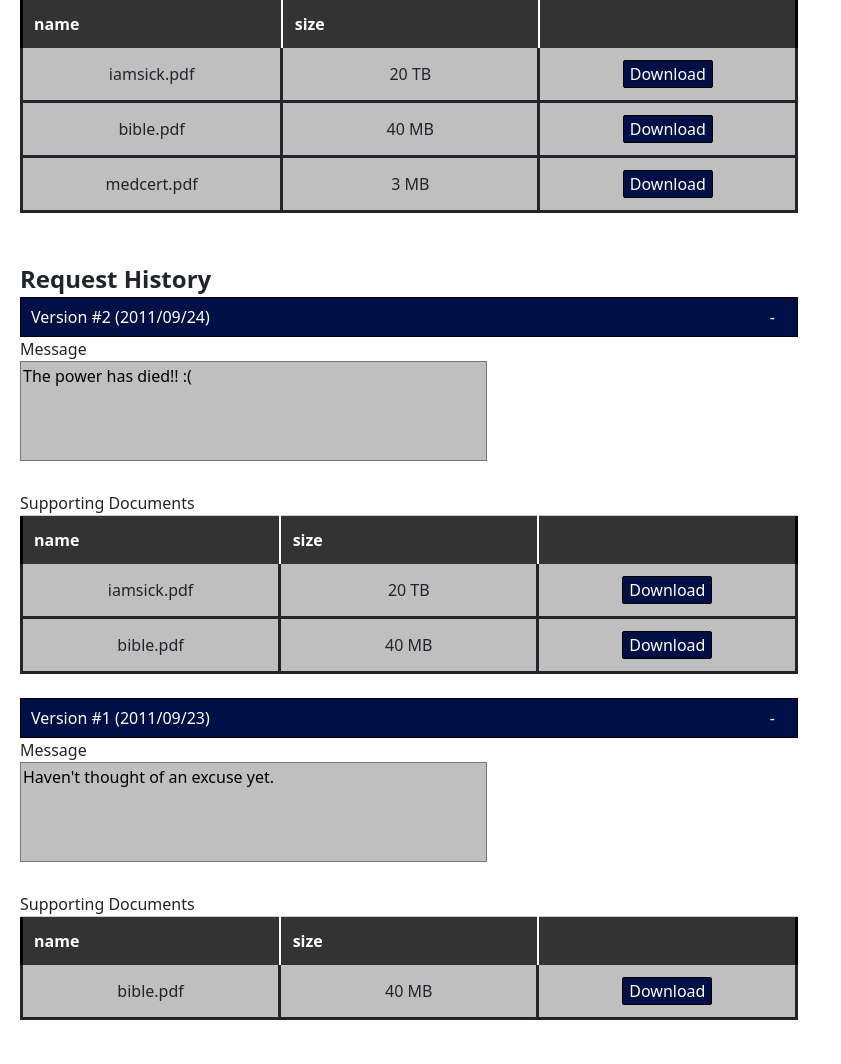
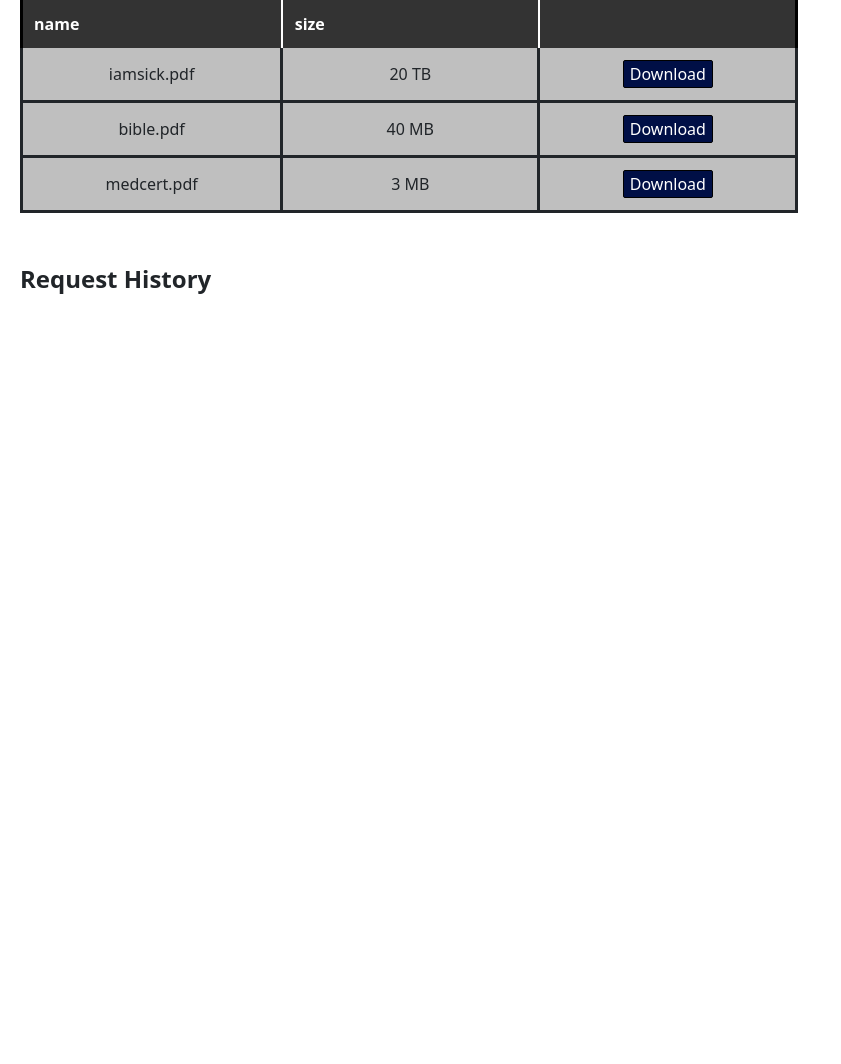
Before and after one commit to jameslafontaine/unimelb-comp30022-capstone-it-project, a Django app: page /student/view-req/1 in a window 1280 px wide. Shown: the part 749-1813 px from the top of the page, without its empty margins (0-841 px from the left). After the commit the page ends 1043 px from the top, so only its background shows below. Run offline with Django 4.2, Linux system fonts and the light colour scheme; data that the repository does not hold is empty.

Commit message:
Version history for student view req operational

```diff
--- a/login/templates/loginPage.html
+++ b/login/templates/loginPage.html
@@ -5,6 +5,7 @@
     </head>
     <body>
         <p>ids 1,2 are example students, ids 3,4 are example instructors</p>
+        <p>currently user2 does not have enough fake data to provive full experience</p>
         <label>select id:</label>
         <select id="idSelection">
         </select>
--- a/static/js/modules/data.js
+++ b/static/js/modules/data.js
@@ -121,3 +121,14 @@ function sloadAssignment(assignId){
             return data;
         })
 }
+
+/**
+ * STUDENT: Generates a list of "previous versions" of a request
+ */
+function getPreviousVersions(threadId){
+    return sloadRequestsData(threadId)
+        .then(requests => {
+            // cuts off the first request (current request)
+            return requests.splice(1);
+        })
+}
--- a/static/js/modules/requests.js
+++ b/static/js/modules/requests.js
@@ -76,12 +76,10 @@ function generateRequestTable(data, type) {
 	tableContainer.appendChild(table);
 };
 
-
-
 /**
  * Fills in the appropriate information required for the current version of a request on the review request and view resolved pages
  */
-function fillCurrentRequestInformation(threadId, versionNumber, view) {
+function fillCurrentRequestInformation(threadId, view) {
 
     getLatestRequest(threadId)
         .then(requestData => {
@@ -131,8 +129,6 @@ function fillCurrentRequestInformation(threadId, versionNumber, view) {
             //}
         })
 };
-
-
 
 /**
  * Generates a supporting documentation table, number denotes which supporting documentation table this is on the page
@@ -199,7 +195,7 @@ function generateVersionBox(version, number) {
 
     const expandableBoxContents = document.createElement("div");
     expandableBoxContents.className = "expandableBoxContents";
-    expandableBoxContents.innerHTML = `Version #${number} (${version.date})`;
+    expandableBoxContents.innerHTML = `Version #${number} (${version.date_created})`;
     expandableBoxContents.setAttribute('data-bs-toggle', 'collapse')
     expandableBoxContents.setAttribute('data-bs-target', `#expandableBoxSection${number}`)
 
@@ -227,7 +223,7 @@ function generateVersionBox(version, number) {
     messageTextarea.className = "textBox";
     messageTextarea.setAttribute("readonly", true);
     messageTextarea.style = "resize:none"
-    messageTextarea.textContent = version.message;
+    messageTextarea.textContent = version.request_content;
 
     const suppDocSpan = document.createElement("p");
     suppDocSpan.className = "text";
@@ -249,7 +245,7 @@ function generateVersionBox(version, number) {
     container.appendChild(expandableBoxSection);
     container.appendChild(document.createElement("br"));
 
-    generateSuppDocTable(version.documents, number);
+    //generateSuppDocTable(version.documents, number);
     //container.appendChild(document.createElement("br"));
     //container.appendChild(document.createElement("br"));
     //container.appendChild(document.createElement("br"));
--- a/student_view/templates/viewRequest.html
+++ b/student_view/templates/viewRequest.html
@@ -125,19 +125,6 @@
         <script>createHeader("student")</script>
         <script src="{% static 'js/modules/requests.js' %}"></script>
         <script>
-            const req1 = {
-                requestId: 987654,
-                creationDate: '10/10/2012',
-                resolveDate: '15/10/2012',
-                reserved: false,
-                course: 'COMP30022 - IT Project',
-                assessment: 'Project 1',
-                requestType: 'Extension',
-                requestTitle: 'Project 1 Extension Request',
-                message: 'I am sick ;\'( why must misfortune happen to me',
-                status: 'Active',
-                instructorNotes: 'Rejected because medicalcertificate.pdf is a handwritten illegible letter begging for sympathy'
-            };
 
             const suppDocs = [
                 {
@@ -154,37 +141,23 @@
                 }
             ]
 
-            const prevVersions = [
-                {
-                    date: "2011/09/24",
-                    message: "The power has died!! :(",
-                    documents: [
-                        { name: "iamsick.pdf", size: "20 TB" },
-                        { name: "bible.pdf", size: "40 MB" }
-                    ]
-                },
-                {
-                    date: "2011/09/23",
-                    message: "Haven't thought of an excuse yet.",
-                    documents: [
-                        { name: "bible.pdf", size: "40 MB" }
-                    ]
-                }
-            ];
-
             // read in thread id from the provided data
             let threadId = JSON.parse(document.getElementById('load-thread-id').getAttribute('data-thread-id'));
 
             // Fill information relating to the current request from the database
-            fillCurrentRequestInformation(threadId, prevVersions.length + 1, 'Student');
+            fillCurrentRequestInformation(threadId, 'Student');
 
             // Generate the supporting documentation for the current version of request
             generateSuppDocTable(suppDocs, '');
 
-            // Generate version boxes for all request prevVersions in the data
-            for (let i = 0; i < prevVersions.length; i++) {
-                generateVersionBox(prevVersions[i], prevVersions.length - i)
-            }
+            // generate a list of all previous versions of a thread
+            getPreviousVersions(threadId)
+                .then(prevVersions => {
+                    // Generate version boxes for all request prevVersions in the data
+                    for (let i = 0; i < prevVersions.length; i++) {
+                        generateVersionBox(prevVersions[i], prevVersions.length - i)
+                    }
+                })
 
 
         </script>
@@ -202,9 +175,11 @@
         <!-- Editing related functionality -->
         <script>
             // Only show edit button for active cases
+            /*
             if (req1.status != 'Active') {
                 hideEditButton();
             }
+            */
         </script>
 
     </body>
--- a/student_view/tests.py
+++ b/student_view/tests.py
@@ -108,25 +108,6 @@ course42 = {
     'course_code': 'COMP30026',
 }
 
-usr2 = {
-    'user_id': 2,
-    'name': 'James La Fontaine',
-    'first_name': 'James',
-    'last_name': 'La Fontaine',
-    'email': 'bingbong@student.unimelb.edu.au',
-    'email_preference': 1,
-    'darkmode_preference': 1,
-}
-# user 2's cases
-case21 = {
-    'case_id' : 21,
-    'user_id' : 2,
-}
-case22 = {
-    'case_id' : 22,
-    'user_id' : 2,
-}
-
 assign1 = {
     'assignment_id': 1,
     'course_id': 31,
@@ -172,3 +153,25 @@ assign5 = {
     'start_date': "54-43-2023",
     'due_date': "56-56-2023",
 }
+
+
+
+
+usr2 = {
+    'user_id': 2,
+    'name': 'James La Fontaine',
+    'first_name': 'James',
+    'last_name': 'La Fontaine',
+    'email': 'bingbong@student.unimelb.edu.au',
+    'email_preference': 1,
+    'darkmode_preference': 1,
+}
+# user 2's cases
+case21 = {
+    'case_id' : 21,
+    'user_id' : 2,
+}
+case22 = {
+    'case_id' : 22,
+    'user_id' : 2,
+}
--- a/student_view/views.py
+++ b/student_view/views.py
@@ -68,7 +68,7 @@ def get_active_cases(request):
         })
     elif USER_ID == 2:
         return JsonResponse({
-            'cases': json.dumps([case21, case22])
+            'cases': json.dumps([case11, case12])
         })
     return student_not_found_view(request)
 
```
